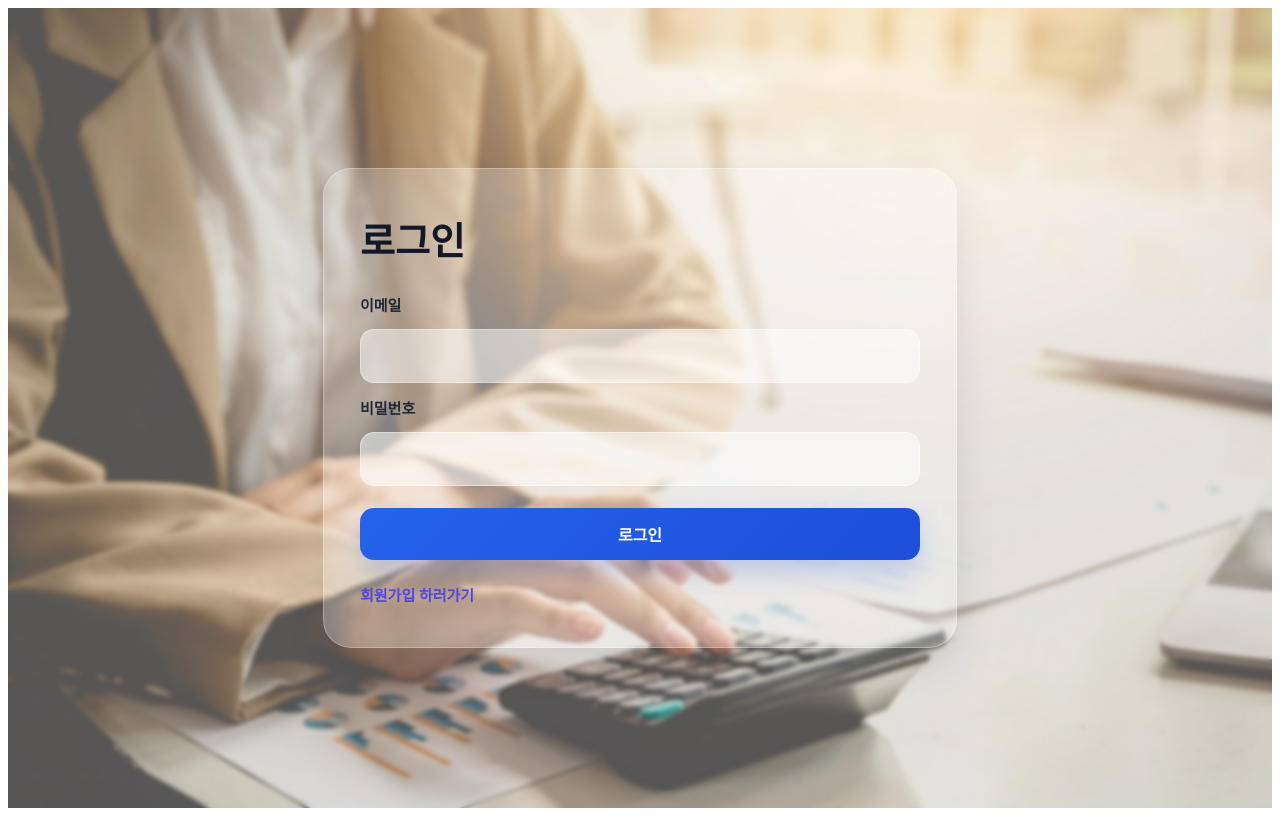
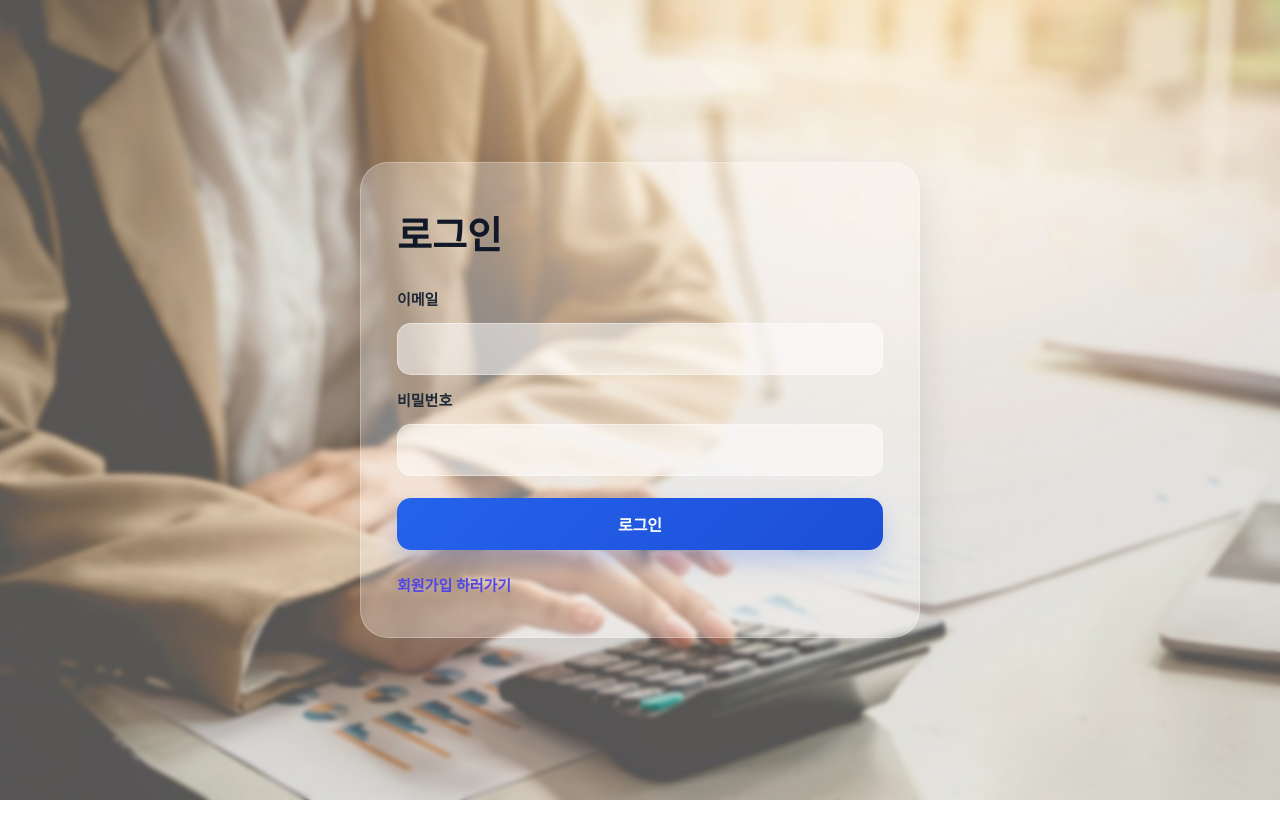
Before and after one commit to timotemi/tmtm-skeleton, a Vue app: page /login in a window 1280 px wide. Built offline with nearby package versions, Linux system fonts and the light colour scheme.

Commit message:
fix: 스크롤문제수정

```diff
--- a/src/assets/styles/main.css
+++ b/src/assets/styles/main.css
@@ -0,0 +1,16 @@
+* {
+  box-sizing: border-box;
+}
+
+html,
+body,
+#app {
+  margin: 0;
+  padding: 0;
+  width: 100%;
+  height: 100%;
+}
+
+body {
+  overflow-x: hidden;
+}
```
